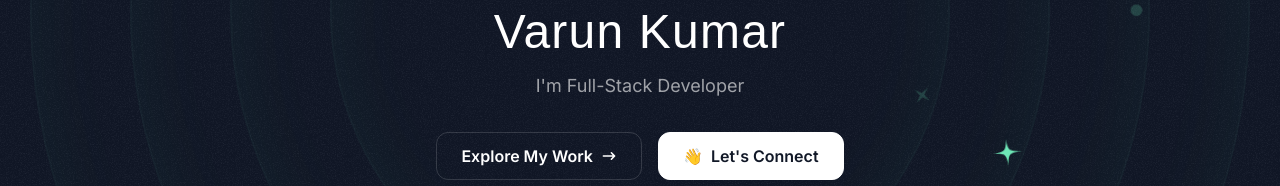
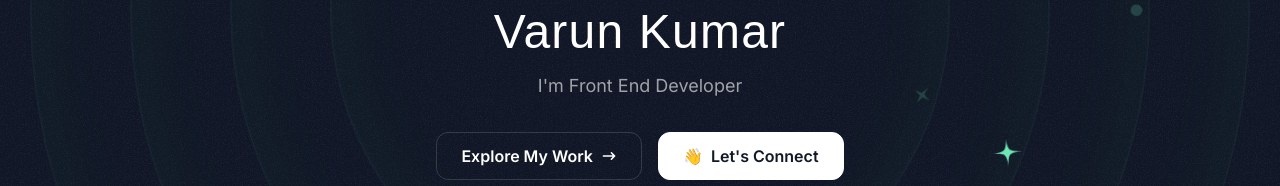
Before and after one commit to varunn76/updated-portfolio, a Next.js app: page / in a window 1280 px wide. Shown: the part 398-584 px from the top of the page. Built offline with nearby package versions, Linux system fonts and the light colour scheme; a web font is replaced by a local one.

Commit message:
cv update

```diff
--- a/src/sections/Hero.tsx
+++ b/src/sections/Hero.tsx
@@ -62,7 +62,7 @@ const HeroSection = () => {
             Varun Kumar
           </h1>
           <p className="mt-4 text-white/60 md:text-lg">
-            I&apos;m Full-Stack Developer
+            I&apos;m Front End Developer
           </p>
         </div>
         <div className="flex flex-col md:flex-row justify-center items-center mt-8 gap-4">
```
Also changed, not shown: 1 other file (tests, documents, lock files or other folders).
